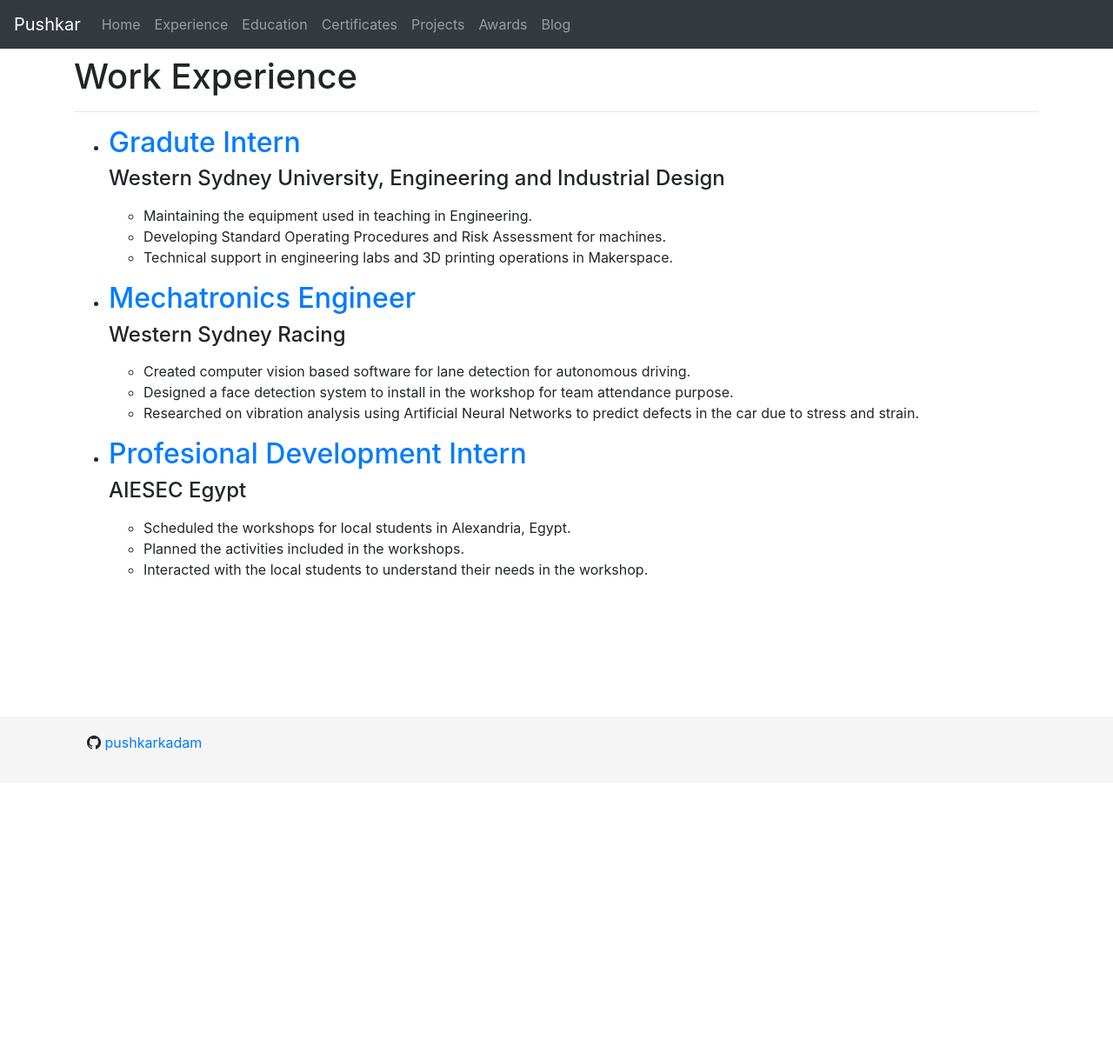
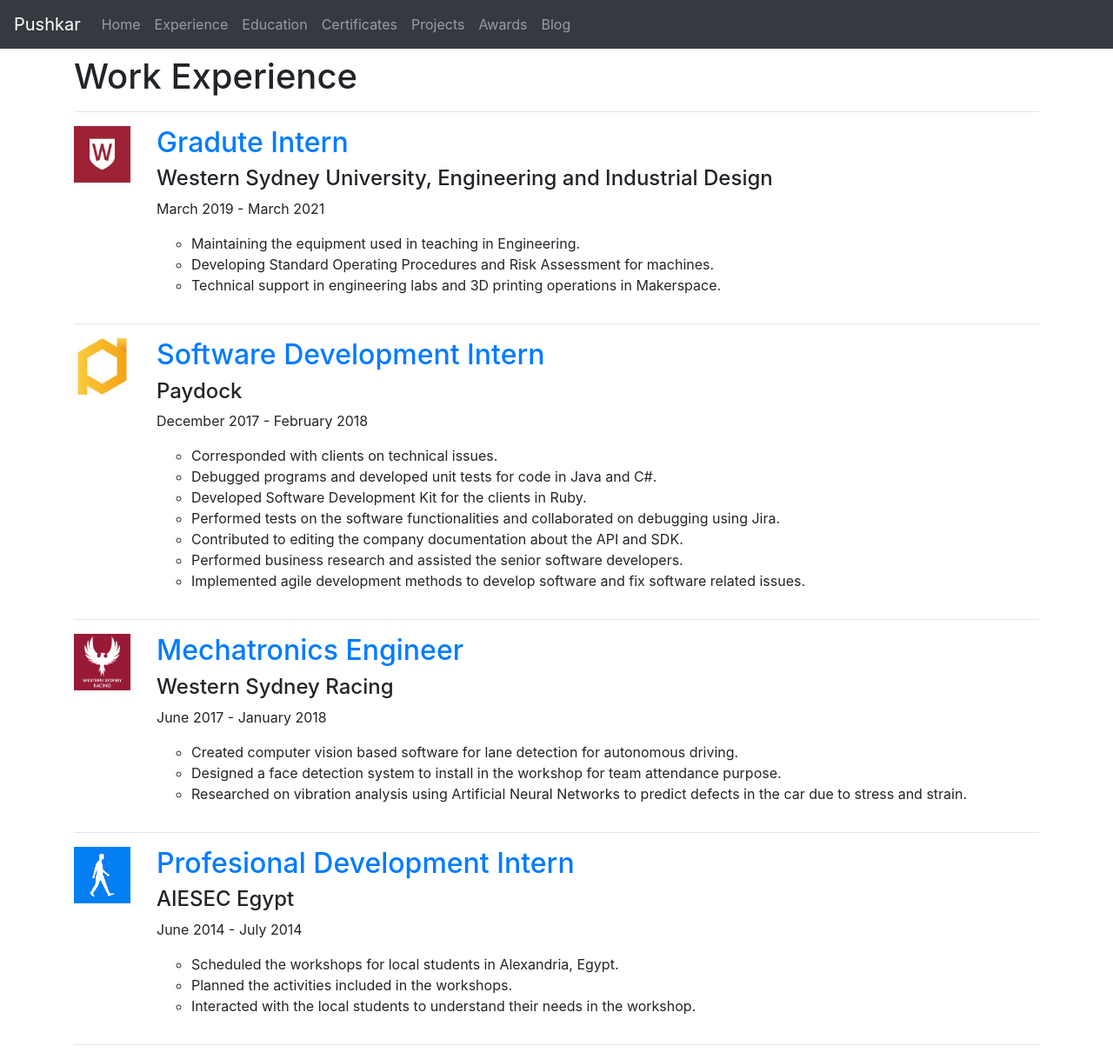
Before and after one commit to pushkarkadam/portfolio, a Jekyll site: the page built from experience.html, in a window 1280 px wide. Shown: the whole page at 87% size. Built offline with Jekyll 4.4.1, drawn with Linux system fonts in a browser that asks for light colours; nearby versions of some CDN libraries; before the commit the page ends 900 px from its top, so only the background shows below that.

Commit message:
Work added and experience page modified.

```diff
--- a/_layouts/default.html
+++ b/_layouts/default.html
@@ -18,14 +18,5 @@
         <div class="container">
             {{ content }}
         </div>
-        <div class="">
-            <footer class="footer">
-                <div class="container">
-                    <div class="col">
-                        <p><i class="bi bi-github"></i> <a href="https://github.com/pushkarkadam">pushkarkadam</a></p>
-                    </div>
-                </div>
-            </footer>
-        </div>
     </body>
 </html>
--- a/experience.html
+++ b/experience.html
@@ -11,12 +11,21 @@
 
 <div class="mt-2">
     {% assign jobs = site.jobs | sort: 'start_date' | reverse %}
-    <ul>
+    <ul class="list-unstyled">
         {% for job in jobs %}
             <li>
-                <h2><a href="{{ job.url }}">{{ job.job_title }}</a></h2>
-                <h4>{{ job.name }}</h4>
-                <p>{{ job.excerpt | markdownify }}</p>
+                <div class="row">
+                    <div class="col-sm-1 col-md-1 col-lg-1">
+                        <img class="img-fluid" src="{{ site.baseurl }}/assets/images/jobs/{{ job.image }}" alt="{{ job.image }}" height="100px" width="100px">
+                    </div>
+                    <div class="col-sm-11 col-md-11 col-lg-11">
+                        <h2><a href="{{ job.url }}">{{ job.job_title }}</a></h2>
+                        <h4>{{ job.name }}</h4>
+                        <p>{{ job.start_date | date: "%B %Y" }} - {{ job.end_date | date: "%B %Y"}}</p>
+                        <p>{{ job.excerpt | markdownify }}</p>
+                    </div>
+                </div>
+                <hr>
             </li>
         {% endfor %}
     </ul>
--- a/index.html
+++ b/index.html
@@ -4,7 +4,7 @@
 ---
 
 <div class="home-header mt-5">
-    <p class="display-2">Hello there, <br> I am Pushkar. <br> I am a mechatronics engineer based in Sydney, Australia. </p>
+    <p class="display-3">Hello there, <br> I am Pushkar. <br> I am a mechatronics engineer based in Sydney, Australia. </p>
 </div>
 <hr>
 <div class="mt-2">
--- /dev/null
+++ b/my_collections/_jobs/paydock.md
@@ -0,0 +1,17 @@
+---
+short_name: paydock
+job_title: Software Development Intern
+name: Paydock
+location: Sydney, Australia
+image: paydock.jpeg
+start_date: 2017-12-04
+end_date: 2018-02-23
+---
+
+* Corresponded with clients on technical issues.
+* Debugged programs and developed unit tests for code in Java and C#.
+* Developed Software Development Kit for the clients in Ruby.
+* Performed tests on the software functionalities and collaborated on debugging using Jira.
+* Contributed to editing the company documentation about the API and SDK.
+* Performed business research and assisted the senior software developers.
+* Implemented agile development methods to develop software and fix software related issues.
```
Also changed, not shown: assets/images/jobs/paydock.jpeg (added).
